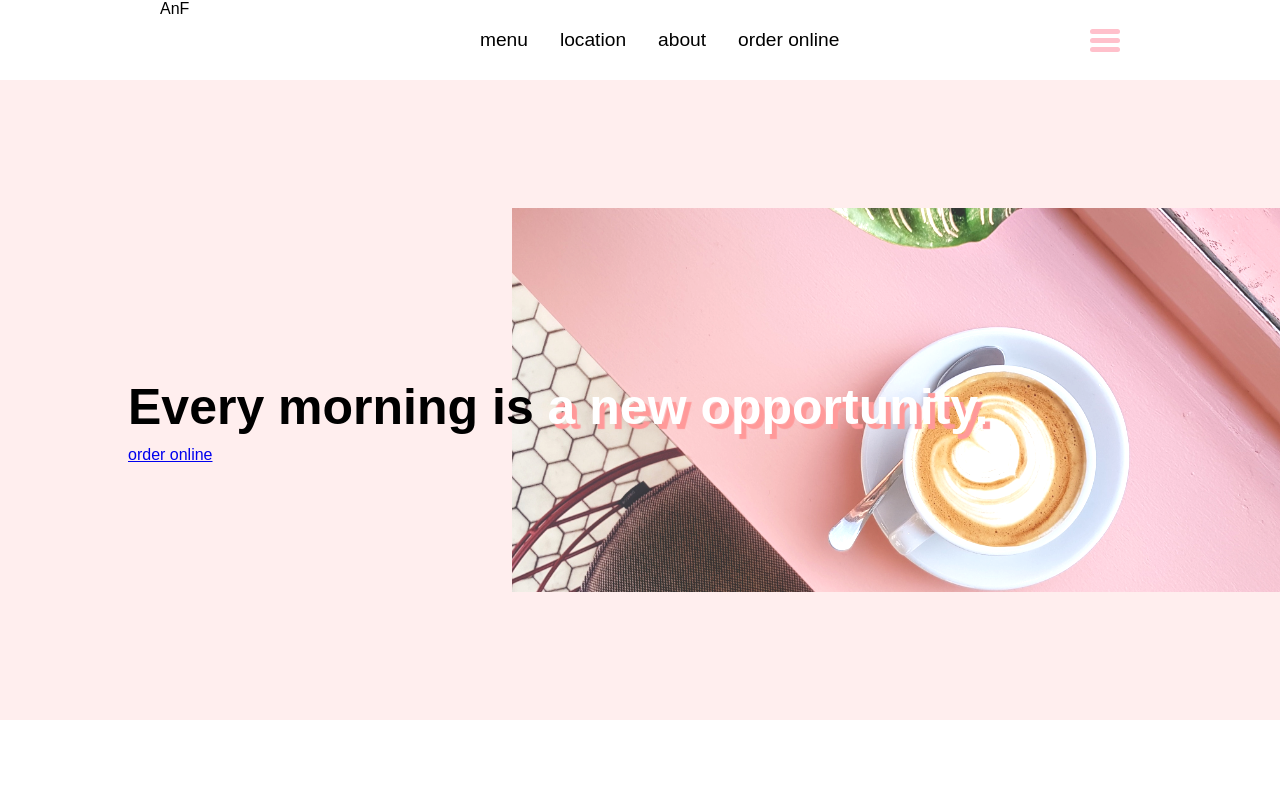
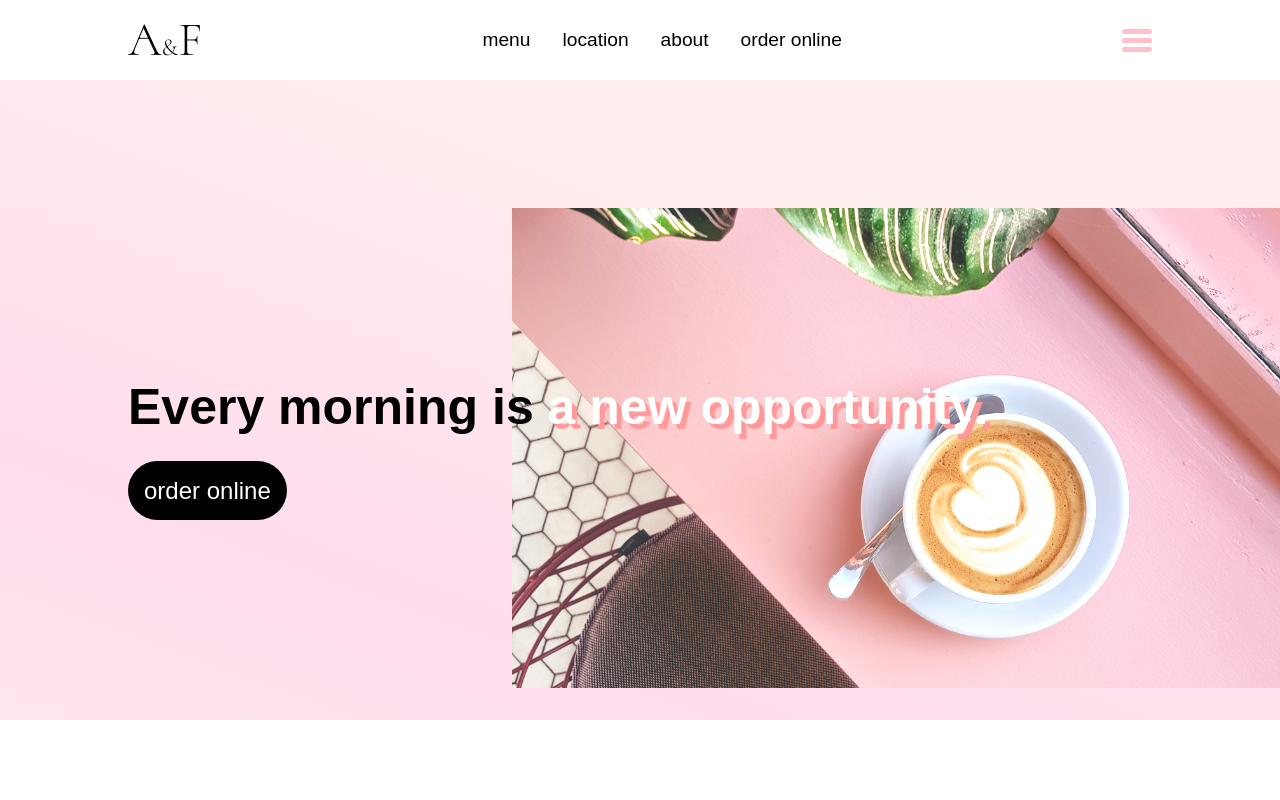
Before and after one commit to yatfu/AnF-Cafe, a Gatsby site: page / in a window 1280 px wide. Shown: the top 800 px of the page. Built offline with nearby package versions, Linux system fonts and the light colour scheme; Gatsby itself is replaced by a stand-in of ours.

Commit message:
updated current css

```diff
--- a/src/components/Navbar.js
+++ b/src/components/Navbar.js
@@ -5,12 +5,12 @@ import Hamburger from './Hamburger.js'
 export default function Navbar() {
   return (
     <nav className="navbar">
-      <div className="nav-logo">AnF</div>
+      <h1 className="nav-logo">A<span>&</span>F</h1>
       <ul className="nav-links">
         <li><a href='#'>menu</a></li>
-        <li><a>location</a></li>
-        <li><a>about</a></li>
-        <li><a>order online</a></li>
+        <li><a href='#'>location</a></li>
+        <li><a href='#'>about</a></li>
+        <li><a href='#'>order online</a></li>
       </ul>
       <Hamburger />
     </nav>
--- a/src/pages/index.js
+++ b/src/pages/index.js
@@ -18,8 +18,11 @@ export default function Home() {
         <section id='section-hero'>
           <img src={heroImage} />
           <div id='hero-overlay'></div>
-          <h1>Every morning is <span className='white-text'>a new opportunity.</span></h1>
-          <Link to='#' id='hero-button'>order online</Link>
+          <div id='hero-content'>
+            <h1>Every morning is <span className='white-text'>a new opportunity.</span></h1>
+            <Link to='#' id='hero-button'>order online</Link>
+          </div>
+
         </section>
         <section id='section-news'>
           <div id='news-cards'>
--- a/src/styles/card.css
+++ b/src/styles/card.css
@@ -1,7 +1,6 @@
 .card {
   background-color: black;
   color: white;
-
   height: 24rem;
   width: 20rem;
 
@@ -15,9 +14,12 @@
 
 .card h2 {
   font-size: 2.5rem;
+  text-shadow: 5px 5px 1px rgba(0,0,0,.5);
+
+  position: absolute;
   left: 10px; right: 10px;
-  position: absolute;
   bottom: 20px;
+
   transition: bottom 0.35s ease-in-out;
 }
 
@@ -45,7 +47,7 @@
 }
 
 .card-overlay {
-  background-color: rgba(0,0,0,0.2);
+  background-color: rgba(0,0,0,0.5);
   opacity: 0;
   transition: opacity 0.5s ease;
 }
--- a/src/styles/global.css
+++ b/src/styles/global.css
@@ -4,14 +4,8 @@
 
 body {
   margin: 0;
-  background-color: #fee;
+  background: linear-gradient(200deg, #fee 20%, #fde, #fee 80%);
   font-family: sans-serif;
 }
 
-#cards {
-  display: flex;
-  justify-content: center;
-  gap: 1rem;
-}
-
 /** CARD LAB */
--- a/src/styles/index.css
+++ b/src/styles/index.css
@@ -5,10 +5,16 @@
   height: 80vh;
 }
 
+#section-hero h1 {
+  color: #000;
+  font-size: 50px;
+}
+
 #section-hero img, #hero-overlay {
   position: absolute;
   width: 60%; height: 60%;
   min-width: 766px;
+  min-height: 30rem;
   top: 20%;
   right: 0;
 
@@ -23,19 +29,23 @@
   background-color: rgba(255,255,255,0.2);
 }
 
-#section-hero h1 {
-  color: #000;
+#hero-content {
   position: absolute;
-  font-size: 50px;
   height: 100%;
   top: 40%;
   left: 10%;
 }
 
 #hero-button {
-  position: absolute;
-  left: 10%;
-  bottom: 40%;
+
+  background-color: black;
+  color: white;
+
+  margin-top: 1rem;
+  padding: 1rem;
+  border-radius: 2rem;
+  font-size: 1.5rem;
+  text-decoration: none;
 }
 
 .white-text {
--- a/src/styles/navbar.css
+++ b/src/styles/navbar.css
@@ -1,13 +1,17 @@
+@import url('https://fonts.googleapis.com/css2?family=Cormorant:wght@300&display=swap');
+
 .navbar {
   background-color: white;
   height: 5rem;
-  padding: 0 10rem;
+  padding: 0 10%;
   display: flex;
   justify-content: space-between;
+  align-items: center;
 }
 
 .nav-links {
   margin: auto 0;
+  padding: 0;
   display: flex;
   justify-content: space-between;
   gap: 2rem;
@@ -16,8 +20,19 @@
 .nav-links li {
   list-style-type: none;
 }
+
 .nav-links a {
   font-size: 1.2rem;
   color: black;
   text-decoration: none;
 }
+
+.nav-logo {
+  font-family: Cormorant, sans-serif;
+  font-weight: normal;
+  font-size: 3rem;
+}
+
+.nav-logo span {
+  font-size: 1.5rem;
+}
```
